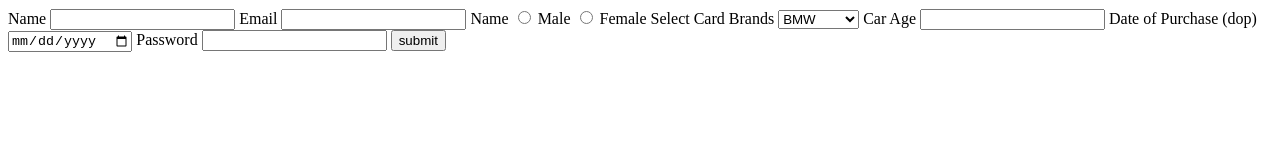
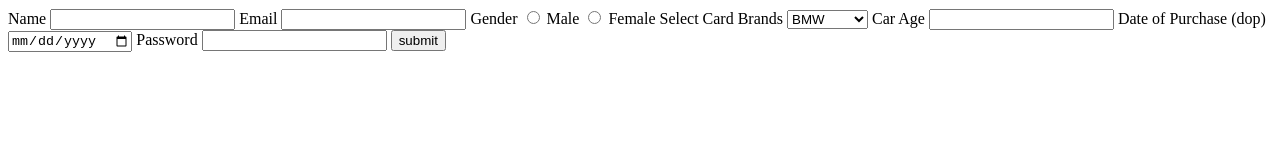
Before and after one commit to acciojob/car-insurance-form-BhaveshWagh, a website: page main.html in a window 1280 px wide. Drawn offline with Linux system fonts and the light colour scheme.

Commit message:
created a submission

```diff
--- a/main.html
+++ b/main.html
@@ -16,7 +16,7 @@
 	<label for="email">Email</label>
 	<input type="email" id="email" required/>
 
-	<label for="gender" required>Name</label>
+	<label required>Gender</label>
 	<input type="radio" name="gender" id="male" /> Male
 	<input type="radio" name="gender" id="female"/> Female
 
```
